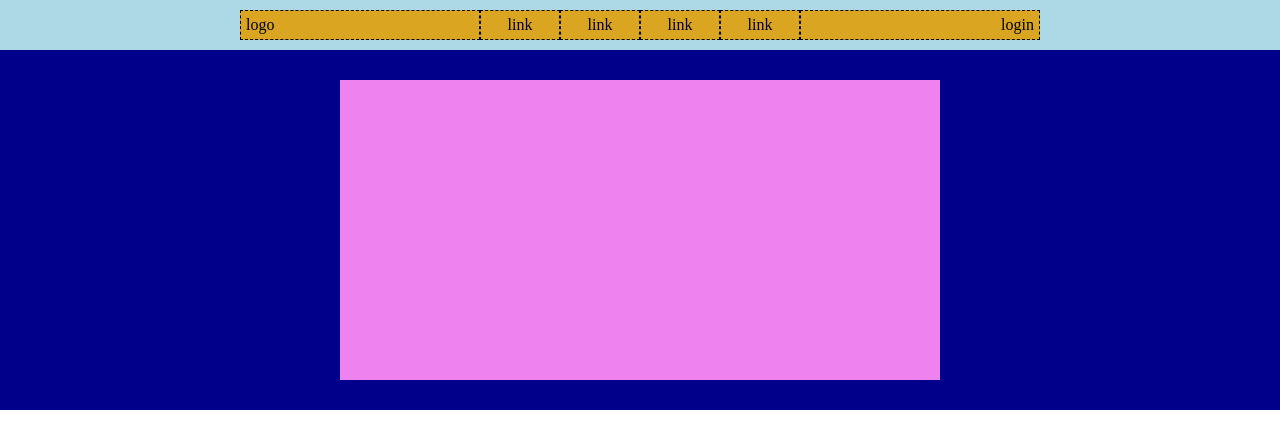
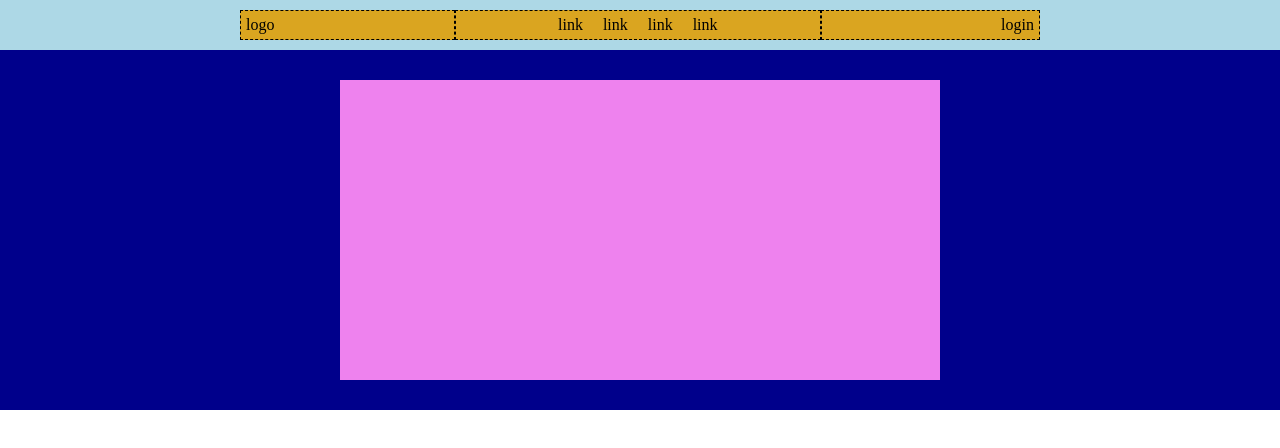
Before and after one commit to 0xbrax/htmlcss-struttura-discord, a plain HTML site: page index.html in a window 1280 px wide. Drawn offline with Linux system fonts and the light colour scheme.

Commit message:
Fix seciotn "header"

```diff
--- a/css/style.css
+++ b/css/style.css
@@ -9,30 +9,36 @@
 }
 
 .nav-container {
-        padding: 10px;
+    padding: 10px;
 }
 
 .nav-container > nav {
     max-width: 800px;
     margin: auto;
     display: flex;
+    justify-content: space-between;
 }
 
-nav > div {
+nav > div, nav > ul {
     padding: 5px;
+    flex-grow: 1;
 }
 
 .header-logo {
-    width: 30%;
 }
 
 .header-link {
-    width: 10%;
+    list-style: none;
     text-align: center;
+    display: flex;
+    justify-content: center;
+}
+
+.link-item {
+    margin: 0 10px;
 }
 
 .header-login {
-    width: 30%;
     text-align: right;
 }
 
@@ -58,7 +64,7 @@
     background-color: #ADD8E6;
 }
 
-.debug nav div {
+.debug nav div, .debug nav ul {
     background-color: #DAA520;
     border: 1.5px dashed black;
 }
--- a/index.html
+++ b/index.html
@@ -14,10 +14,12 @@
             <div class="nav-container">
                 <nav>
                     <div class="header-logo">logo</div>
-                    <div class="header-link">link</div>
-                    <div class="header-link">link</div>
-                    <div class="header-link">link</div>
-                    <div class="header-link">link</div>
+                    <ul class="header-link">
+                        <li class="link-item">link</li>
+                        <li class="link-item">link</li>
+                        <li class="link-item">link</li>
+                        <li class="link-item">link</li>
+                    </ul>
                     <div class="header-login">login</div>
                 </nav>
             </div>
```
